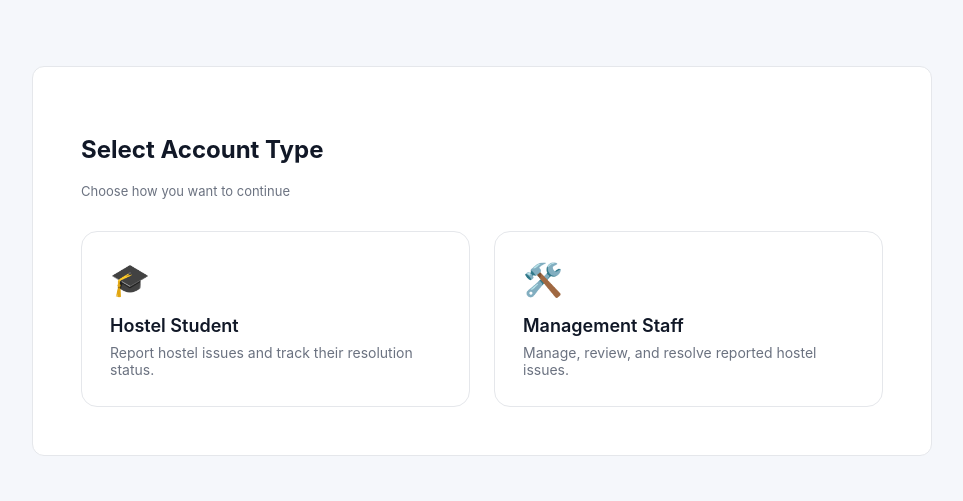
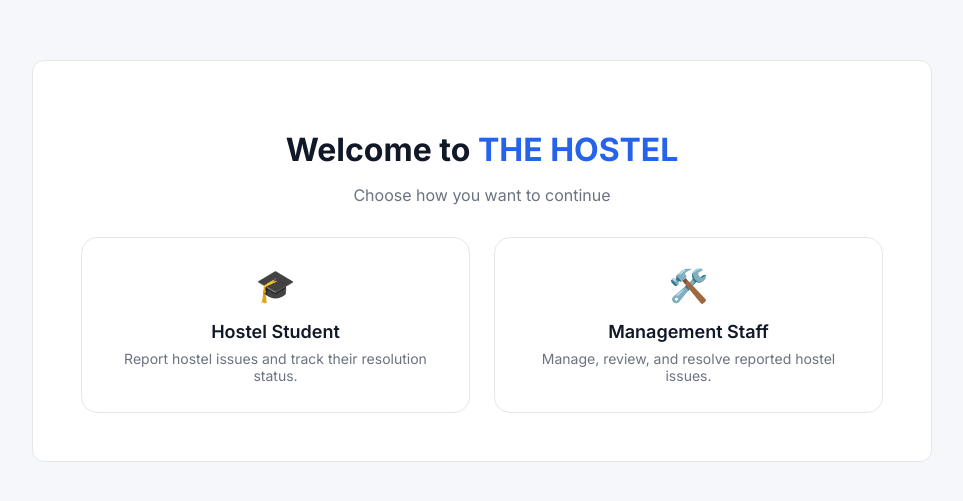
Before and after one commit to hsahu1726/smart-hostel-issue-tracker, a React (Vite) app in the folder frontend/: page / in a window 1280 px wide. Shown: the part 131-632 px from the top of the page, without its empty margins (158-1121 px from the left). Built offline with nearby package versions, Linux system fonts and the light colour scheme.

Commit message:
Improve SelectRole UI: Inter font and branded welcome heading

```diff
--- a/frontend/index.html
+++ b/frontend/index.html
@@ -5,6 +5,12 @@
     <link rel="icon" type="image/svg+xml" href="/vite.svg" />
     <meta name="viewport" content="width=device-width, initial-scale=1.0" />
     <title>Smart Hostel Issue Tracker</title>
+    <link rel="preconnect" href="https://fonts.googleapis.com">
+<link rel="preconnect" href="https://fonts.gstatic.com" crossorigin>
+<link
+  href="https://fonts.googleapis.com/css2?family=Inter:wght@400;500;600;700&display=swap"
+  rel="stylesheet"
+/>
   </head>
   <body>
     <div id="root"></div>
--- a/frontend/src/index.css
+++ b/frontend/src/index.css
@@ -13,7 +13,7 @@
 
 body {
   margin: 0;
-  font-family: "Inter", system-ui, Arial, sans-serif;
+  font-family: "Inter", system-ui, -apple-system, BlinkMacSystemFont, "Segoe UI", sans-serif;
   background-color: var(--bg);
   color: var(--text);
 }
--- a/frontend/src/pages/SelectRole.tsx
+++ b/frontend/src/pages/SelectRole.tsx
@@ -10,9 +10,14 @@
 
   return (
     <div className="role-container">
-      <div className="card role-card">
-        <h2>Select Account Type</h2>
-        <p className="meta">Choose how you want to continue</p>
+      <div className="card role-card" style={{ textAlign: "center" }}>
+        <h1 style={{ fontSize: "32px", fontWeight: 700, marginBottom: "8px" }}>
+          Welcome to <span style={{ color: "#2563eb" }}>THE HOSTEL</span>
+        </h1>
+
+        <p className="meta" style={{ fontSize: "16px" }}>
+          Choose how you want to continue
+        </p>
 
         <div className="role-grid">
           <div
```
